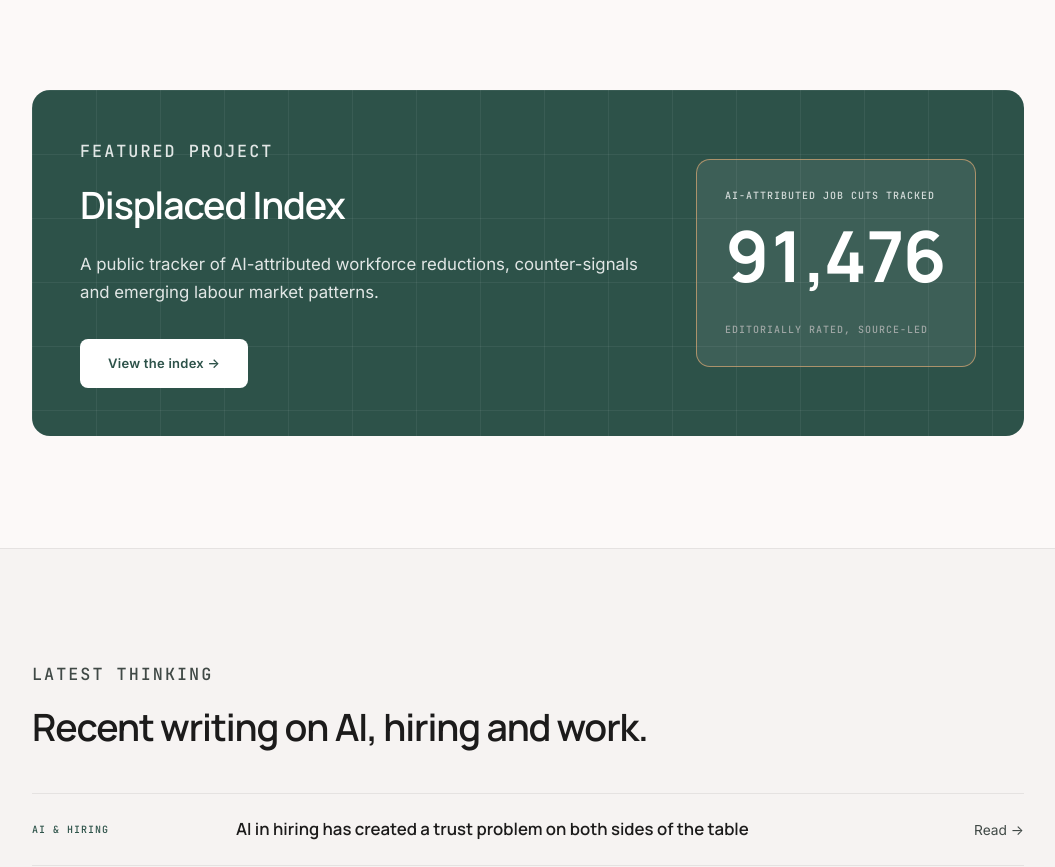
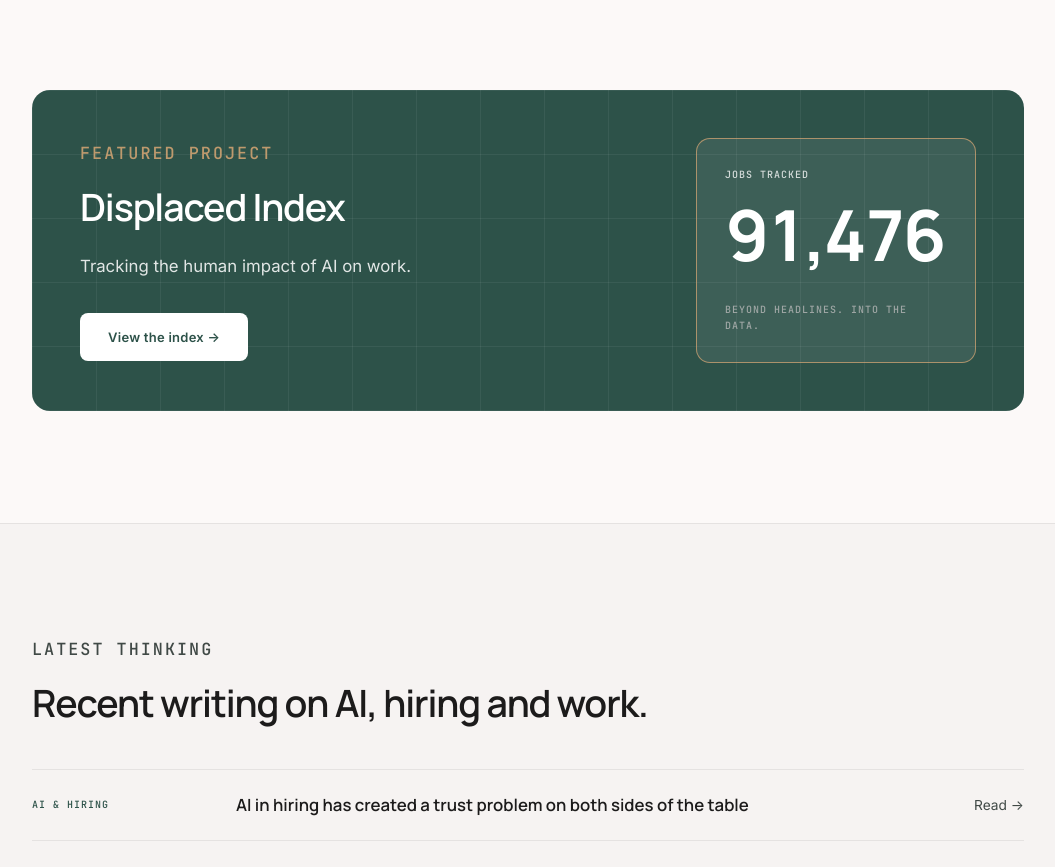
Before and after one commit to MYAISAM/aievolvingyou, a React (Vite) app: page / in a window 1280 px wide. Shown: the part 2120-2987 px from the top of the page, without its empty margins (112-1167 px from the left). Built offline with nearby package versions, Linux system fonts and the light colour scheme.

Commit message:
Refine Displaced Index homepage card

```diff
--- a/src/App.jsx
+++ b/src/App.jsx
@@ -224,10 +224,7 @@ function HomePage({ onOpenWaitlist }) {
             <div>
               <p className="section-label">Featured project</p>
               <h2>Displaced Index</h2>
-              <p>
-                A public tracker of AI-attributed workforce reductions,
-                counter-signals and emerging labour market patterns.
-              </p>
+              <p>Tracking the human impact of AI on work.</p>
               <a
                 href="https://displaced.aievolvingyou.com"
                 target="_blank"
@@ -238,10 +235,10 @@ function HomePage({ onOpenWaitlist }) {
               </a>
             </div>
 
-            <div className="featured-metric" aria-label="AI-attributed job cuts tracked">
-              <span>AI-attributed job cuts tracked</span>
+            <div className="featured-metric" aria-label="Jobs tracked">
+              <span>JOBS TRACKED</span>
               <CountUpNumber value={91476} />
-              <small>Editorially rated, source-led</small>
+              <small>Beyond headlines. Into the data.</small>
             </div>
           </article>
         </div>
--- a/src/styles.css
+++ b/src/styles.css
@@ -1678,10 +1678,13 @@ body {
   z-index: 1;
 }
 
-.featured-project .section-label,
 .featured-project h2,
 .featured-project p {
   color: #ffffff !important;
+}
+
+.featured-project .section-label {
+  color: #d6a674 !important;
 }
 
 .featured-project p {
```
